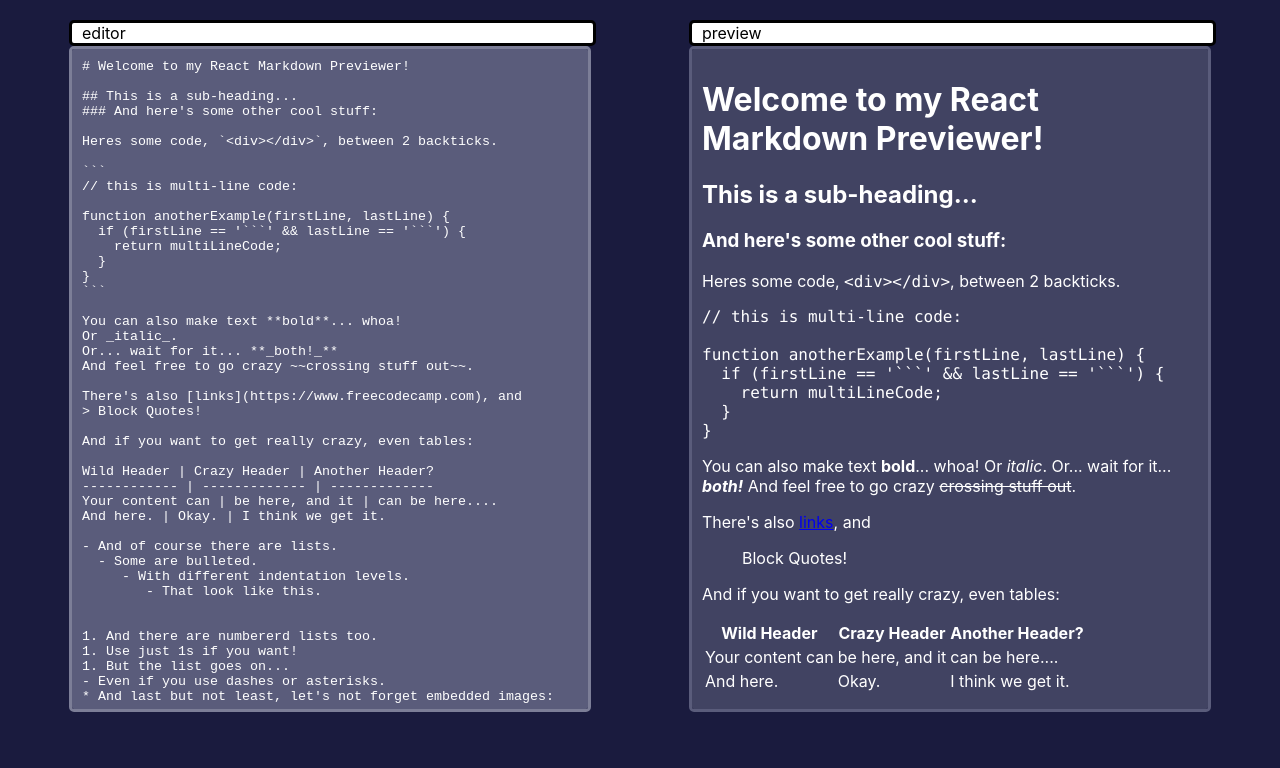
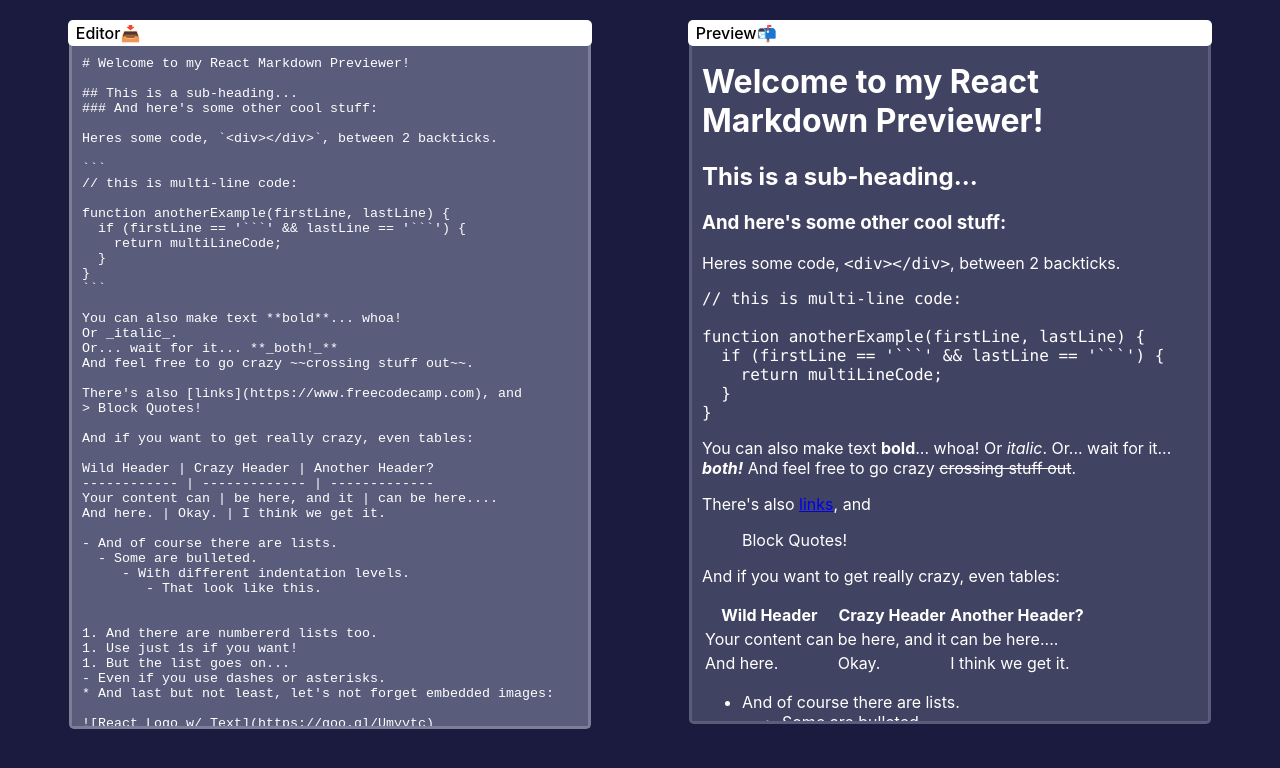
Before and after one commit to braedongough/markdown-previewer, a React (Create React App) app: page / in a window 1280 px wide. Shown: the top 768 px of the page. Built offline with nearby package versions, Linux system fonts and the light colour scheme.

Commit message:
added a sick ass emoji to my toolbar

```diff
--- a/src/App.js
+++ b/src/App.js
@@ -12,8 +12,8 @@ class App extends Component {
         <MarkdownInput>
           {({ setText, markdown }) => (
             <>
-              <Toolbar name={"editor"} />
-              <Toolbar name={"preview"} />
+              <Toolbar name={"Editor"} theme={"#5a5c7b"} emoji={"📥"} />
+              <Toolbar name={"Preview"} emoji={"📬"} />
               <TextArea onChange={setText} defaultValue={sampleMarkdown} />
               <Output dangerouslySetInnerHTML={markdown} />
             </>
@@ -36,12 +36,13 @@ const Container = styled.div`
 const Output = styled.div`
   background: #414362;
   border: 3px solid #5a5c7b;
-  height: 80vh;
+  height: calc(80vh + 30px);
   width: 80%;
   border-radius: 5px;
   overflow: auto;
   color: white;
   padding: 10px 10px;
+  border-top: 0;
 `;
 
 const TextArea = styled.textarea`
@@ -53,7 +54,8 @@ const TextArea = styled.textarea`
   resize: none;
   overflow: auto;
   color: white;
-  padding: 10px 10px;
+  padding: 30px 10px;
+  border-top: 0;
 `;
 
 export default App;
--- a/src/Toolbar.js
+++ b/src/Toolbar.js
@@ -3,15 +3,24 @@ import styled from "styled-components";
 
 export default class Toolbar extends Component {
   render() {
-    return <Bar>{this.props.name}</Bar>;
+    return (
+      <Bar>
+        {this.props.name}
+        {this.props.emoji}
+      </Bar>
+    );
   }
 }
 
 const Bar = styled.div`
   background: white;
-  width: calc(80% + 15px);
-  padding-left: 10px;
-  margin-left: 5px;
+  width: calc(80% + 12.5px);
+  padding: 0 5px;
   border-radius: 5px;
-  border: 3px solid ${props => props.theme};
+  border: 3px solid rgba(255, 255, 255, 0.5);
+  margin-bottom: -20px;
+  z-index: 100;
+  font-weight: 500;
+  /*   display: flex;
+  justify-content: space-between; */
 `;
```
